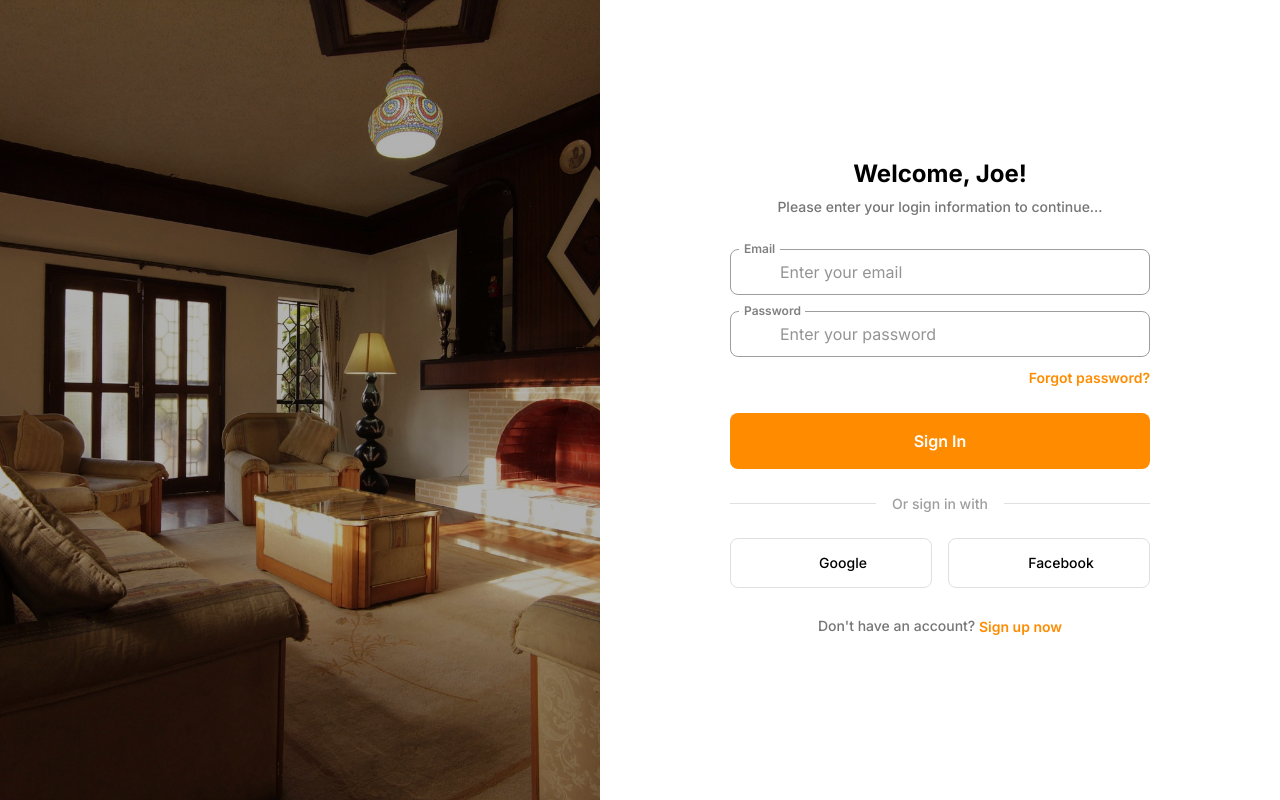
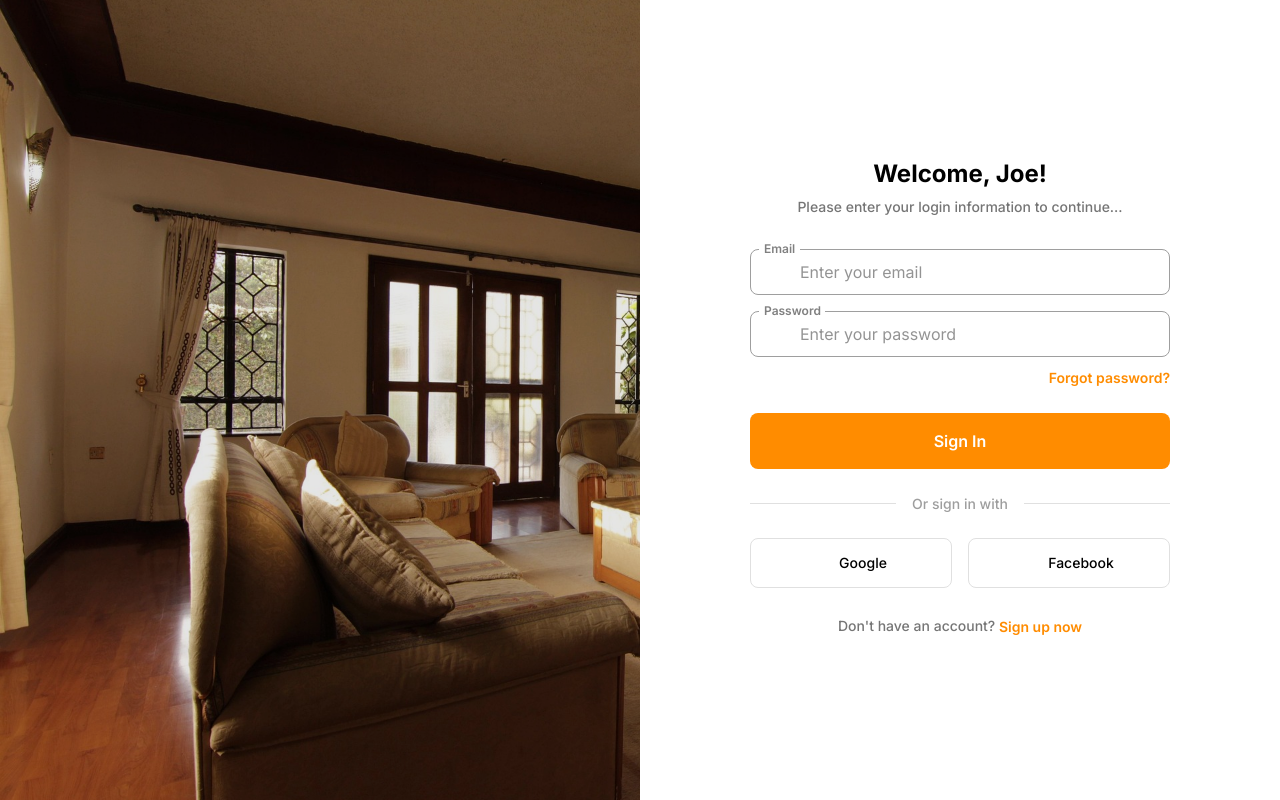
Before and after one commit to ThanhDatis/Project-Admin, a React (Vite) app in the folder Frontend/: page /auth/signin in a window 1280 px wide. Built offline with nearby package versions, Linux system fonts and the light colour scheme; some icons are missing.

Commit message:
style(auth): update UI animations for Sign In and Sign Up forms

```diff
--- a/Frontend/src/apps/user/components/layouts/authLayout.tsx
+++ b/Frontend/src/apps/user/components/layouts/authLayout.tsx
@@ -1,4 +1,5 @@
-import { Box, Slide } from '@mui/material';
+/* eslint-disable @typescript-eslint/no-unused-vars */
+import { Box, useMediaQuery, useTheme } from '@mui/material';
 import React, { useState } from 'react';
 
 import backgroundImage from '../../../../shared/assets/lounge-2930070_1920.jpg';
@@ -10,149 +11,122 @@ import type { SignInFormValues, SignUpFormValues } from '../../types';
 const AuthLayout: React.FC = () => {
   const [isSignIn, setIsSignIn] = useState(true);
   const [isLoading, setIsLoading] = useState(false);
+  const theme = useTheme();
+  const isMobile = useMediaQuery(theme.breakpoints.down('md'));
 
-  // Handle Sign In
-  const handleSignIn = async (values: SignInFormValues) => {
+  const handleSignIn = async (_values: SignInFormValues) => {
     try {
       setIsLoading(true);
-      console.log('Sign In values:', values);
-
-      // TODO: Call API here
-      // await authService.signIn(values);
-
-      // Simulate API call
       await new Promise((resolve) => setTimeout(resolve, 1500));
-
       ToastMessage('success', 'Đăng nhập thành công!');
     } catch (error) {
-      ToastMessage('error', 'Đăng nhập thất bại. Vui lòng thử lại!');
-      console.error(error);
+      ToastMessage('error', 'Đăng nhập thất bại!');
     } finally {
       setIsLoading(false);
     }
   };
 
-  // Handle Sign Up
-  const handleSignUp = async (values: SignUpFormValues) => {
+  const handleSignUp = async (_values: SignUpFormValues) => {
     try {
       setIsLoading(true);
-      console.log('Sign Up values:', values);
-
-      // TODO: Call API here
-      // await authService.signUp(values);
-
-      // Simulate API call
       await new Promise((resolve) => setTimeout(resolve, 1500));
-
-      ToastMessage('success', 'Đăng ký thành công! Vui lòng đăng nhập.');
-
-      // Switch to Sign In after successful sign up
+      ToastMessage('success', 'Đăng ký thành công!');
       setTimeout(() => setIsSignIn(true), 1000);
     } catch (error) {
-      ToastMessage('error', 'Đăng ký thất bại. Vui lòng thử lại!');
-      console.error(error);
+      ToastMessage('error', 'Đăng ký thất bại!');
     } finally {
       setIsLoading(false);
     }
   };
 
-  // Handle Social Auth
   const handleSocialAuth = (provider: 'google' | 'facebook') => {
     console.log(`Social auth with ${provider}`);
-    ToastMessage('info', `Đang kết nối với ${provider}...`);
-
-    // TODO: Implement social authentication
   };
-
-  // Switch between forms
-  const switchToSignUp = () => setIsSignIn(false);
-  const switchToSignIn = () => setIsSignIn(true);
 
   return (
     <Box
       sx={{
+        position: 'relative',
+        width: '100vw',
+        height: '100vh',
+        overflow: 'hidden',
+        backgroundImage: `url(${backgroundImage})`,
+        backgroundSize: 'cover',
+        backgroundPosition: 'center',
         display: 'flex',
-        minHeight: '100vh',
-        overflow: 'hidden',
+        alignItems: 'center',
       }}
     >
-      {/* Left Side - Background Image */}
       <Box
         sx={{
-          flex: 1,
-          position: 'relative',
-          backgroundImage: `url(${backgroundImage})`,
-          backgroundSize: 'cover',
-          backgroundPosition: 'center',
-          transition: 'background-image 0.5s ease-in-out',
-          minHeight: '100vh',
-          display: { xs: 'none', md: 'block' },
+          position: 'absolute',
+          inset: 0,
+          backgroundColor: 'rgba(0, 0, 0, 0.1)',
+          zIndex: 1,
         }}
-      >
-        {/* Overlay */}
-        <Box
-          sx={{
-            position: 'absolute',
-            top: 0,
-            left: 0,
-            right: 0,
-            bottom: 0,
-            backgroundColor: 'rgba(0, 0, 0, 0.3)',
-          }}
-        />
-      </Box>
+      />
 
-      {/* Right Side - Auth Forms */}
       <Box
         sx={{
-          flex: 1,
+          position: 'absolute',
+          zIndex: 2,
+          top: 0,
+          left: 0,
+          width: { xs: '100%', md: '50%' },
+          height: '100%',
+          backgroundColor: '#fff',
           display: 'flex',
           alignItems: 'center',
           justifyContent: 'center',
-          backgroundColor: '#fff',
-          position: 'relative',
-          overflow: 'hidden',
-          minHeight: '100vh',
-          padding: { xs: '20px', sm: '40px' },
+          transition: 'transform 0.7s cubic-bezier(0.6, -0.28, 0.735, 0.045)',
+          transform: isMobile ? 'none' : isSignIn ? 'translateX(100%)' : 'translateX(0%)',
         }}
       >
-        {/* Sign In Form with Slide Animation */}
-        <Slide direction="right" in={isSignIn} mountOnEnter unmountOnExit timeout={500}>
+        <Box sx={{ width: '100%', position: 'relative' }}>
           <Box
             sx={{
-              position: 'absolute',
+              opacity: isSignIn ? 1 : 0,
+              visibility: isSignIn ? 'visible' : 'hidden',
+              transition: 'all 0.4s ease',
+              transitionDelay: isSignIn ? '0.3s' : '0s',
+              position: isSignIn ? 'relative' : 'absolute',
+              top: 0,
               width: '100%',
               display: 'flex',
               justifyContent: 'center',
+              alignItems: 'center',
             }}
           >
             <SignIn
               onSubmit={handleSignIn}
-              onSwitchToSignUp={switchToSignUp}
+              onSwitchToSignUp={() => setIsSignIn(false)}
               onSocialLogin={handleSocialAuth}
               isLoading={isLoading}
             />
           </Box>
-        </Slide>
 
-        {/* Sign Up Form with Slide Animation */}
-        <Slide direction="left" in={!isSignIn} mountOnEnter unmountOnExit timeout={500}>
           <Box
             sx={{
-              position: 'absolute',
+              opacity: !isSignIn ? 1 : 0,
+              visibility: !isSignIn ? 'visible' : 'hidden',
+              transition: 'all 0.4s ease',
+              transitionDelay: !isSignIn ? '0.3s' : '0s',
+              position: !isSignIn ? 'relative' : 'absolute',
+              top: 0,
               width: '100%',
               display: 'flex',
               justifyContent: 'center',
+              alignItems: 'center',
             }}
           >
             <SignUp
               onSubmit={handleSignUp}
-              onSwitchToSignIn={switchToSignIn}
+              onSwitchToSignIn={() => setIsSignIn(true)}
               onSocialSignUp={handleSocialAuth}
               isLoading={isLoading}
             />
           </Box>
-        </Slide>
+        </Box>
       </Box>
     </Box>
   );
```
